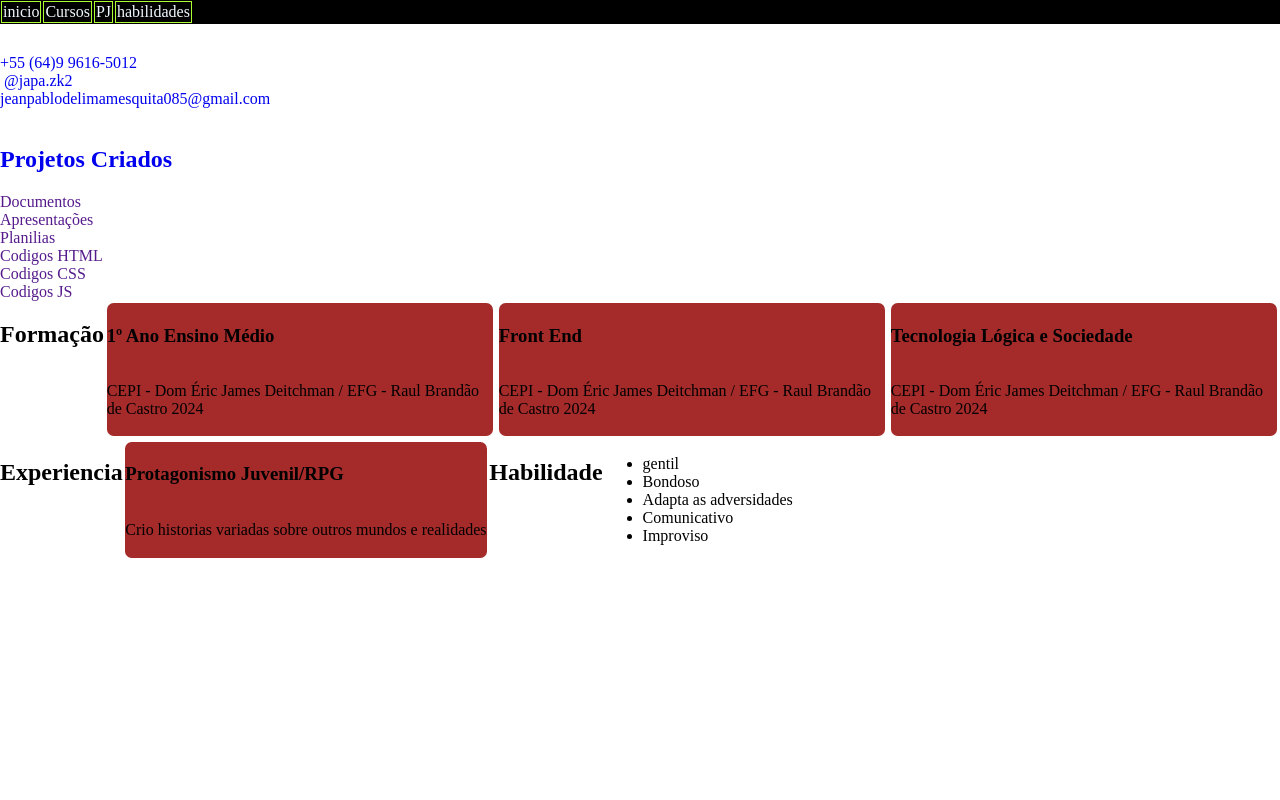
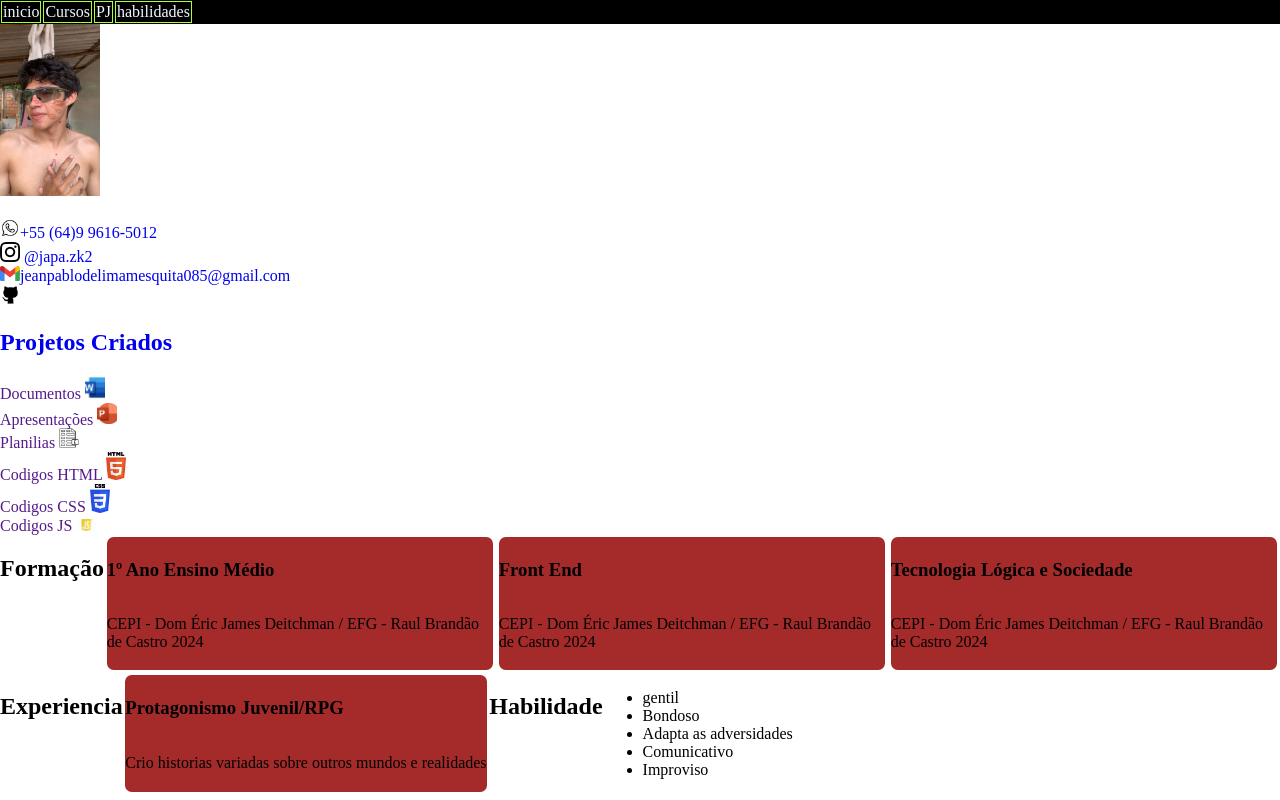
Before and after one commit to JeanPab/Portifolio, a plain HTML site: page index.html in a window 1280 px wide. Drawn offline with Linux system fonts and the light colour scheme; files that its build step writes are made by us from their sources.

Commit message:
Update index.html

```diff
--- a/index.html
+++ b/index.html
@@ -6,9 +6,9 @@
     <meta charset="UTF-8">
     <meta name="viewport" content="width=device-width, initial-scale=1.0">
     <title>Jean Pablo De Lima Mesquita</title>
-    <link rel="icon" type="image/x-icon" href="/Imagens/sword.png">
-    <link rel="stylesheet" href="estilos/menu.css">
-    <link rel="stylesheet" href="/estilos/cards.css">
+    <link rel="icon" type="image/x-icon" href="sword.png">
+    <link rel="stylesheet" href="menu.css">
+    <link rel="stylesheet" href="cards.css">
 </head>
 
 <body>
@@ -22,52 +22,52 @@
         <div id="foto"></div>
         <div id="pessoal">
             <div id="nome"> Jean Pablo De Lima Mesquita</div>
-            <img src="Imagens/eu.jpeg" alt="" width="100px">
+            <img src="eu.jpeg" alt="" width="100px">
             <div id="dados">
                 <img src="/fotos/Eu.jpg" width="100px" alt="">
                 <div id="dado">
                     <a href="https://wa.me/64999947700/?text='Olá! Gostei do seu Currículo'" target="_blank" id="zap"><img
-                            src="Imagens/whatsapp (1).png" alt="" width="20px">+55 (64)9 9616-5012</a><br>
+                            src="whatsapp (1).png" alt="" width="20px">+55 (64)9 9616-5012</a><br>
                     <a href="https://www.instagram.com/japa.zk2" target="_blank" id="insta">
-                        <img src="Imagens/instagram.png" alt="" width="20px"> @japa.zk2
+                        <img src="instagram.png" alt="" width="20px"> @japa.zk2
                     </a><br>
                     <a href="mailto:jeanpablodelimesquita085@gmail.com" target="_blank" id="e-mail">
-                        <img src="Imagens/gmaa.png" alt="" width="20px">jeanpablodelimamesquita085@gmail.com
+                        <img src="gmaa.png" alt="" width="20px">jeanpablodelimamesquita085@gmail.com
                     </a> <br>
                     <a href="https://www.github.com/JeanPab" target="_blank" id="gatinho">
-                        <img src="Imagens/github (1).png" alt="" width="20px">
+                        <img src="github (1).png" alt="" width="20px">
             </div>
         </div>
         <div id="projetos">
             <h2> Projetos Criados</h2>
             <a href=""><div id="documentos">
                 Documentos
-                 <img src="/Imagens/word.jpg" alt="" width="20px">
+                 <img src="word.jpg" alt="" width="20px">
                 </div>
             </a>
            <a href=""><div id="apresentacoes">
             Apresentações
-            <img src="Imagens/poer.jpg" alt="" width="20px">
+            <img src="poer.jpg" alt="" width="20px">
         </div>
     </a>
             <a href=""><div id="planilias">
                 Planilias
-                 <img src="Imagens/excel-file.png" alt="" width="20px">
+                 <img src="excel-file.png" alt="" width="20px">
                 </div>
             </a>
             <a href=""><div id="HTML">
                 Codigos HTML
-                <img src="Imagens/html.jpg" alt="" width="20px">
+                <img src="html.jpg" alt="" width="20px">
             </div>
         </a>
             <a href=""><div id="CSS">
                 Codigos CSS
-                <img src="Imagens/css.webp" alt="" width="20px">
+                <img src="css.webp" alt="" width="20px">
             </div>
         </a>
             <a href=""><div id="JS">
                 Codigos JS
-                <img src="Imagens/js.jpg" alt="" width="20px">
+                <img src="js.jpg" alt="" width="20px">
             </div>
         </a>
         </div>
```
